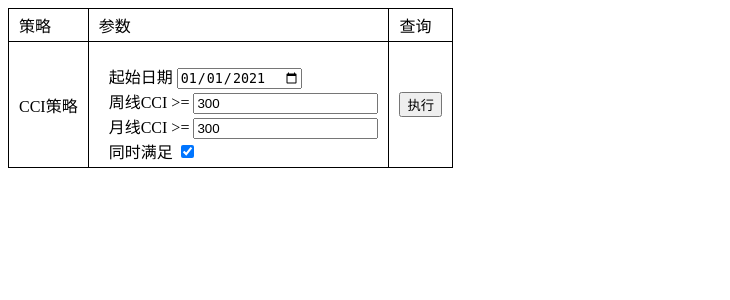
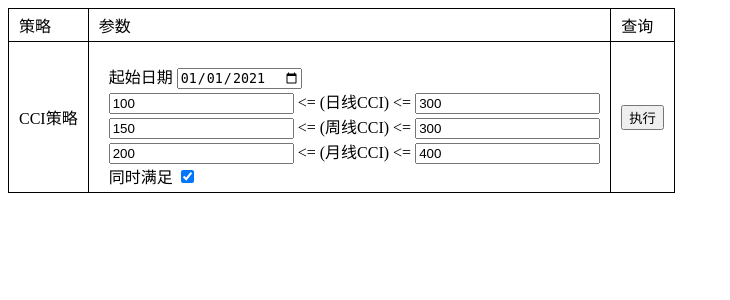
Before and after one commit to larryrun/DolphinUI, a Flask app: page /vip/dshj in a window 1280 px wide. Shown: the top 300 px of the page, without its empty margins (0-730 px from the left). Run offline with Flask 2, Linux system fonts and the light colour scheme.

Commit message:
support daily and ranged date for cci strategy

```diff
--- a/app.py
+++ b/app.py
@@ -21,72 +21,108 @@ def vip_dshj():
     date = date.strftime('%Y-%m-%d')
     return render_template('vip/dshj.html',
                            strategy_cci_date=date,
-                           strategy_cci_weekly=300,
-                           strategy_cci_monthly=300,
-                           strategy_cci_both_satisfy='on')
+                           strategy_cci_daily_min=100,
+                           strategy_cci_daily_max=300,
+                           strategy_cci_weekly_min=150,
+                           strategy_cci_weekly_max=300,
+                           strategy_cci_monthly_min=200,
+                           strategy_cci_monthly_max=400,
+                           strategy_cci_all_satisfy='on')
 
 
 @app.route('/vip/dshj_cci', methods=['GET', 'POST'])
 def vip_dshj_cci():
 
     stocks = {}
+
     if request.method == 'POST':
 
-        weekly_cci = request.form.get('strategy_cci_weekly', None)
-        monthly_cci = request.form.get('strategy_cci_monthly', None)
-        both_satisfy = ("on" == request.form.get('strategy_cci_both_satisfy', ""))
+        daily_cci_min = request.form.get('strategy_cci_daily_min', None)
+        daily_cci_max = request.form.get('strategy_cci_daily_max', None)
+        weekly_cci_min = request.form.get('strategy_cci_weekly_min', None)
+        weekly_cci_max = request.form.get('strategy_cci_weekly_max', None)
+        monthly_cci_min = request.form.get('strategy_cci_monthly_min', None)
+        monthly_cci_max = request.form.get('strategy_cci_monthly_max', None)
+        all_satisfy = ("on" == request.form.get('strategy_cci_all_satisfy', ""))
         start_date = request.form.get('strategy_cci_date', None)
 
         audit_event = pd.DataFrame({'date': [pd.datetime.today().strftime("%Y-%m-%d %H:%M:%S")],
                                     'ip': [request.remote_addr],
                                     'event': [str({
                                         'url': '/vip/dshj_cci',
-                                        'weekly_cci': weekly_cci,
-                                        'monthly_cci': monthly_cci,
-                                        'both_satisfy': both_satisfy,
+                                        'daily_cci_min': daily_cci_min,
+                                        'daily_cci_max': daily_cci_max,
+                                        'weekly_cci_min': weekly_cci_min,
+                                        'weekly_cci_max': weekly_cci_max,
+                                        'monthly_cci_min': monthly_cci_min,
+                                        'monthly_cci_max': monthly_cci_max,
+                                        'all_satisfy': all_satisfy,
                                         'start_date': start_date
                                     })]})
         database_client.write_audit_event(audit_event)
 
-        weekly_stocks = pd.DataFrame({'code':[], 'name':[]})
-        if weekly_cci:
-            sql = "SELECT a.code, b.name, a.date FROM TradeIndicator a, StockBasic b WHERE a.name = 'Weekly_CCI_14' AND a.date >= '%s' AND a.value >= %s AND a.code = b.code"
-            sql = sql % (pd.to_datetime(start_date).strftime('%Y%m%d'), weekly_cci)
-            weekly_stocks = pd.read_sql_query(sql, database_client.get_engine())
-            weekly_stocks['date'] = weekly_stocks.date.apply(lambda x: last_day_of_month(x))
-            weekly_stocks = weekly_stocks.drop_duplicates()
+        if start_date:
 
-        monthly_stocks = pd.DataFrame({'code':[], 'name':[]})
-        if monthly_cci:
-            sql = "SELECT a.code, b.name, a.date FROM TradeIndicator a, StockBasic b WHERE a.name = 'Monthly_CCI_14' AND a.date >= '%s' AND a.value >= %s AND a.code = b.code"
-            sql = sql % (pd.to_datetime(start_date).strftime('%Y%m%d'), monthly_cci)
-            monthly_stocks = pd.read_sql_query(sql, database_client.get_engine())
+            def end_of_week(date):
+                return date + datetime.timedelta(days=6-date.weekday())
 
-        if both_satisfy:
-            if not weekly_stocks.empty and not monthly_stocks.empty:
-                weekly_stocks.set_index(weekly_stocks.apply(lambda row: "%s_%s" % (row[0], row[2].strftime('%Y%m%d')), axis=1), inplace=True)
-                monthly_stocks.set_index(monthly_stocks.apply(lambda row: "%s_%s" % (row[0], row[2].strftime('%Y%m%d')), axis=1), inplace=True)
-                joint_stocks = weekly_stocks.join(monthly_stocks, how="inner", rsuffix='_m')
-                stocks = joint_stocks[['code', 'name']]
-                stocks = stocks.to_dict(orient='records')
-        else:
-            stocks = pd.DataFrame({'code':[], 'name':[]})
-            stocks = stocks.append(weekly_stocks[['code', 'name']])
-            stocks = stocks.append(monthly_stocks[['code', 'name']])
-            stocks = stocks.drop_duplicates()
-            stocks = stocks.to_dict(orient='records')
+            def end_of_month(date):
+                if date.month in [1, 3, 5, 7, 8, 10, 12]:
+                    return datetime.date(date.year, date.month, 31)
+                elif date.month in [4, 6, 9, 11]:
+                    return datetime.date(date.year, date.month, 30)
+                else:
+                    return datetime.date(date.year, date.month, 29 if date.year % 4 == 0 else 28)
+
+            def min_max_range(min, max):
+                if min and max:
+                    return (min, max)
+                elif min:
+                    return (min, 1000000000)
+                elif max:
+                    return (-1000000000, max)
+                else:
+                    return None
+
+            strategies = [
+                ('Daily_CCI_14',   daily_cci_min,   daily_cci_max,   end_of_week),
+                ('Weekly_CCI_14',  weekly_cci_min,  weekly_cci_max,  end_of_month),
+                ('Monthly_CCI_14', monthly_cci_min, monthly_cci_max, None)
+            ]
+
+            successful = True
+            start_date = pd.to_datetime(start_date).strftime('%Y%m%d')
+            stocks_query = pd.DataFrame({'code': [], 'name': [], 'date': []})
+            template_sql = "SELECT a.code, b.name, a.date FROM TradeIndicator a, StockBasic b WHERE a.name = '%s' AND a.date >= '%s' AND a.value >= %s AND a.value <= %s AND a.code = b.code"
+            for (metric, min, max, date_apply) in strategies:
+                range = min_max_range(min, max)
+                if range:
+                    sql = template_sql % (metric, start_date, range[0], range[1])
+                    query = pd.read_sql_query(sql, database_client.get_engine())
+                    if query.empty and all_satisfy:
+                        successful = False
+                        break
+                    if not stocks_query.empty and all_satisfy:
+                        query.set_index(query.apply(lambda row: "%s_%s" % (row[0], row[2].strftime('%Y%m%d')), axis=1), inplace=True)
+                        stocks_query.set_index(stocks_query.apply(lambda row: "%s_%s" % (row[0], row[2].strftime('%Y%m%d')), axis=1), inplace=True)
+                        stocks_joint = stocks_query.join(query, how="inner", rsuffix='_r')
+                        if stocks_joint.empty:
+                            successful = False
+                            break
+                        stocks_query = stocks_joint[['code', 'name', 'date']]
+                    else:
+                        stocks_query = stocks_query.append(query)
+                    if date_apply:
+                        stocks_query['date'] = stocks_query.date.apply(lambda x: date_apply(x))
+                        stocks_query = stocks_query.drop_duplicates()
+
+            if successful:
+                stocks_query = stocks_query[['code', 'name']]
+                stocks_query = stocks_query.drop_duplicates()
+                stocks = stocks_query.to_dict(orient='records')
 
     return render_template('common/stocks.html', stocks=stocks)
 
 
-def last_day_of_month(date):
-    if date.month in [1, 3, 5, 7, 8, 10, 12]:
-        return datetime.date(date.year, date.month, 31)
-    elif date.month in [4, 6, 9, 11]:
-        return datetime.date(date.year, date.month, 30)
-    else:
-        return datetime.date(date.year, date.month, 29 if date.year % 4 == 0 else 28)
-
-
-#if __name__ == '__main__':
-#    app.run(debug=True)
+if __name__ == '__main__':
+    app.run(host="0.0.0.0", debug=True)
--- a/templates/vip/dshj.html
+++ b/templates/vip/dshj.html
@@ -48,18 +48,26 @@ function on_strategy_cci_submit() {
                 </span>
                 <br>
                 <span>
-                    <label for="strategy_cci_weekly"> 周线CCI >=</label>
-                    <input id="strategy_cci_weekly" type="text" name="strategy_cci_weekly" value="{{strategy_cci_weekly}}">
+                    <input id="strategy_cci_daily_min" type="text" name="strategy_cci_daily_min" value="{{strategy_cci_daily_min}}">
+                    <label> <= (日线CCI) <= </label>
+                    <input id="strategy_cci_daily_max" type="text" name="strategy_cci_daily_max" value="{{strategy_cci_daily_max}}">
                 </span>
                 <br>
                 <span>
-                    <label for="strategy_cci_monthly"> 月线CCI >=</label>
-                    <input id="strategy_cci_monthly" type="text" name="strategy_cci_monthly" value="{{strategy_cci_monthly}}">
+                    <input id="strategy_cci_weekly_min" type="text" name="strategy_cci_weekly_min" value="{{strategy_cci_weekly_min}}">
+                    <label> <= (周线CCI) <= </label>
+                    <input id="strategy_cci_weekly_max" type="text" name="strategy_cci_weekly_max" value="{{strategy_cci_weekly_max}}">
                 </span>
                 <br>
                 <span>
-                    <label for="strategy_cci_both_satisfy"> 同时满足 </label>
-                    <input id="strategy_cci_both_satisfy" type="checkbox" name="strategy_cci_both_satisfy" value="{{strategy_cci_both_satisfy}}" checked>
+                    <input id="strategy_cci_monthly_min" type="text" name="strategy_cci_monthly_min" value="{{strategy_cci_monthly_min}}">
+                    <label> <= (月线CCI) <= </label>
+                    <input id="strategy_cci_monthly_max" type="text" name="strategy_cci_monthly_max" value="{{strategy_cci_monthly_max}}">
+                </span>
+                <br>
+                <span>
+                    <label for="strategy_cci_all_satisfy"> 同时满足 </label>
+                    <input id="strategy_cci_all_satisfy" type="checkbox" name="strategy_cci_all_satisfy" value="{{strategy_cci_all_satisfy}}" checked>
                 </span>
             </form>
         </td>
```
